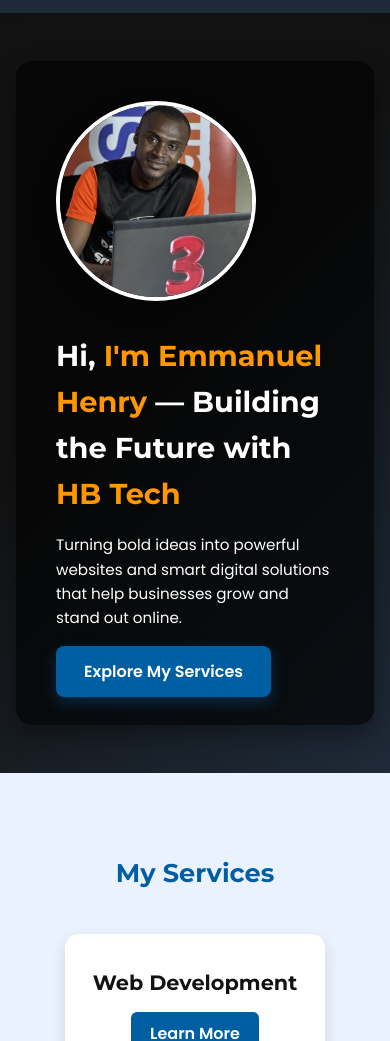
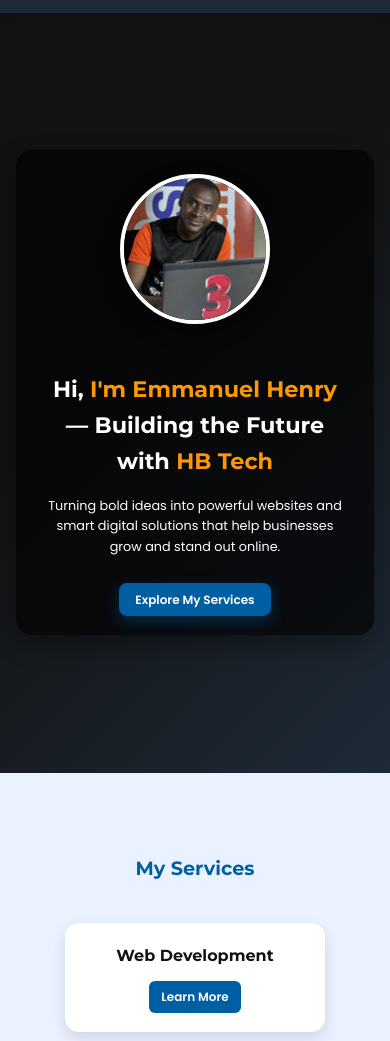
Before and after one commit to Emman-henry/HB-tech, a plain HTML site: page index.html in a window 390 px wide. Shown: the part 59-1100 px from the top of the page. Drawn offline with Linux system fonts and the light colour scheme.

Commit message:
Update index.css

```diff
--- a/css/index.css
+++ b/css/index.css
@@ -225,42 +225,18 @@
   color: var(--color-dark);
 }
 /* ===== Responsive Typography ===== */
+/* ===== Responsive Typography ===== */
+
+/* ===== Responsive Typography & Layout ===== */
 
 /* Tablets (<= 768px) */
 @media (max-width: 768px) {
-  .hero-text h1 {
-    font-size: 2.2rem;
-  }
-
-  .hero-text p {
-    font-size: 1rem;
-  }
-
-  .sec2head {
-    font-size: 2rem;
-  }
-
-  .section2 h1 {
-    font-size: 1.6rem;
-  }
-
-  .point1 {
-    font-size: 1.1rem;
-  }
-
-  .pointlist li {
-    font-size: 0.95rem;
-  }
-}
-
-/* Mobile (<= 480px) */
-@media (max-width: 480px) {
   .hero-text h1 {
     font-size: 1.8rem;
   }
 
   .hero-text p {
-    font-size: 0.95rem;
+    font-size: 0.9rem;
   }
 
   .sec2head {
@@ -268,14 +244,101 @@
   }
 
   .section2 h1 {
+    font-size: 1.3rem;
+  }
+
+  .point1 {
+    font-size: 0.9rem;
+  }
+
+  .pointlist li {
+    font-size: 0.8rem;
+  }
+
+  /* CTA button */
+  .cta-button {
+    padding: 10px 20px;
+    font-size: 0.85rem;
+  }
+
+  /* Cards */
+  .card {
+    width: 220px;
+    padding: 1.5rem 1rem;
+  }
+
+  .card h3 {
+    font-size: 1.1rem;
+  }
+
+  .card a {
+    font-size: 0.85rem;
+    padding: 0.5rem 1rem;
+  }
+}
+
+/* Mobile (<= 480px) */
+@media (max-width: 480px) {
+  /* Hero section stacks vertically */
+  .hero-content.hero-row {
+    flex-direction: column;
+    text-align: center;
+    padding: 1.5rem;
+  }
+
+  .hero-image-side {
+    width: 150px;
+    height: 150px;
+    margin-bottom: 1rem;
+  }
+
+  .hero-text {
+    text-align: center;
+  }
+
+  .hero-text h1 {
     font-size: 1.4rem;
   }
 
-  .point1 {
+  .hero-text p {
+    font-size: 0.8rem;
+  }
+
+  .sec2head {
+    font-size: 1.2rem;
+  }
+
+  .section2 h1 {
     font-size: 1rem;
   }
 
+  .point1 {
+    font-size: 0.8rem;
+  }
+
   .pointlist li {
-    font-size: 0.9rem;
+    font-size: 0.75rem;
+  }
+
+  /* CTA button */
+  .cta-button {
+    padding: 8px 16px;
+    font-size: 0.75rem;
+  }
+
+  /* Cards */
+  .card {
+    width: 100%;
+    max-width: 260px;
+    padding: 1.2rem 0.8rem;
+  }
+
+  .card h3 {
+    font-size: 1rem;
+  }
+
+  .card a {
+    font-size: 0.75rem;
+    padding: 0.4rem 0.8rem;
   }
 }
```
